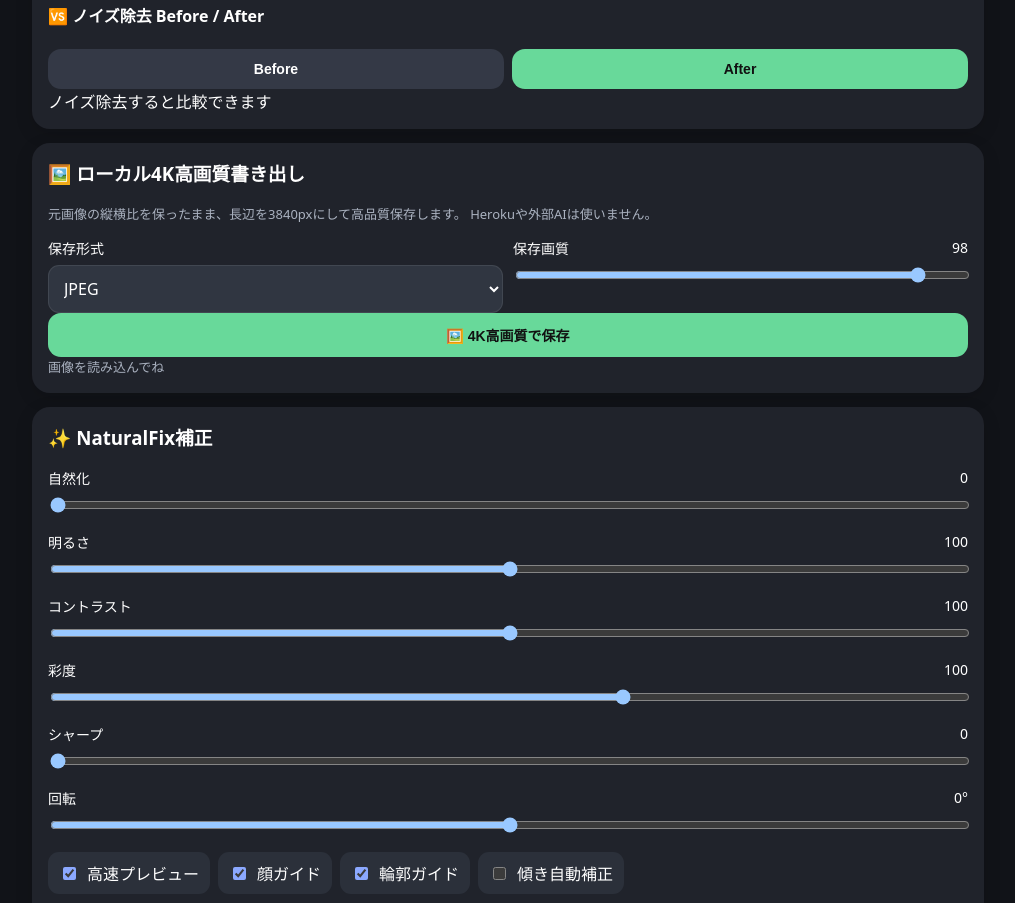
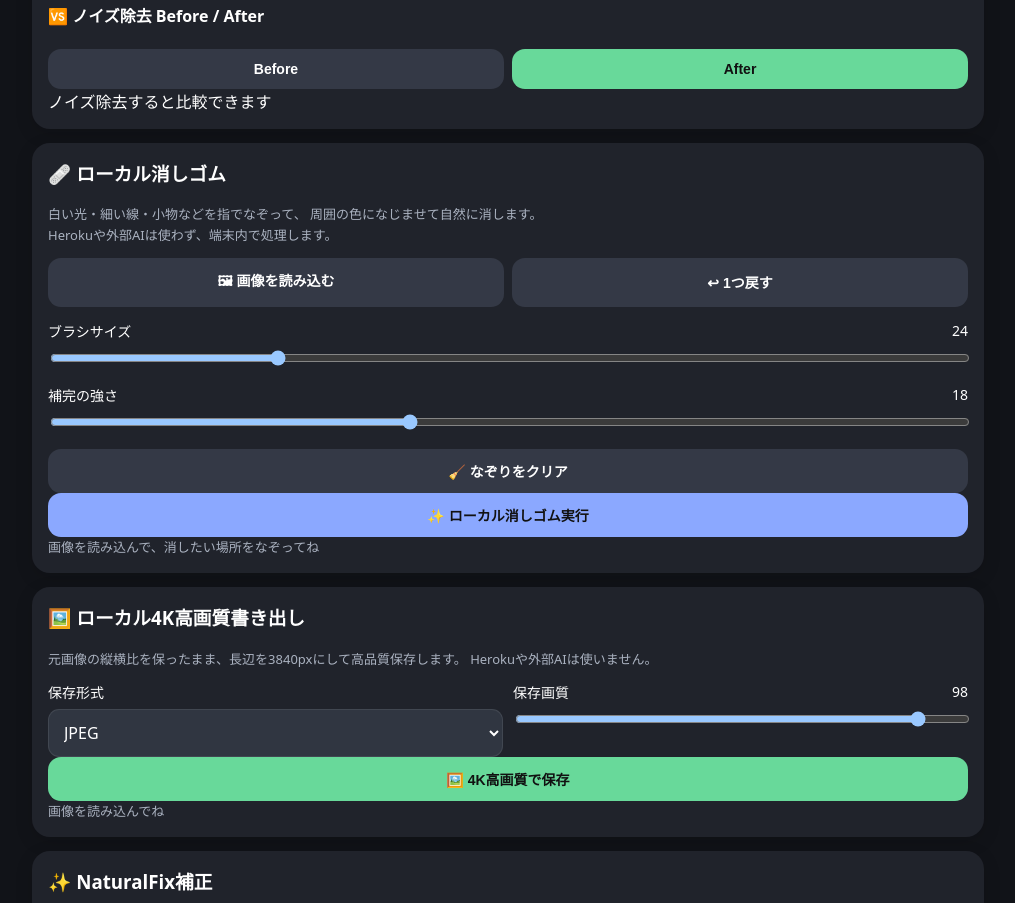
Before and after one commit to schanghong60-rgb/NaturalFix, a website: page public/index.html in a window 1280 px wide. Shown: the part 2332-3235 px from the top of the page, without its empty margins (132-1147 px from the left). Drawn offline with Linux system fonts and the light colour scheme; no server answers.

Commit message:
Add local cleanup studio UI

```diff
--- a/public/index.html
+++ b/public/index.html
@@ -368,6 +368,109 @@
   ノイズ除去すると比較できます
 </div>
 </section>
+  <section class="card" id="localCleanupStudio">
+  <h3>🩹 ローカル消しゴム</h3>
+
+  <p class="note">
+    白い光・細い線・小物などを指でなぞって、
+    周囲の色になじませて自然に消します。<br>
+    Herokuや外部AIは使わず、端末内で処理します。
+  </p>
+
+  <input
+    id="localCleanupFile"
+    type="file"
+    accept="image/*"
+    hidden
+  >
+
+  <div class="buttons">
+    <button
+      id="localCleanupPickButton"
+      type="button"
+    >
+      🖼 画像を読み込む
+    </button>
+
+    <button
+      id="localCleanupUndoButton"
+      type="button"
+    >
+      ↩ 1つ戻す
+    </button>
+  </div>
+
+  <div class="control">
+    <label>
+      <span>ブラシサイズ</span>
+      <span id="localCleanupBrushSizeValue">24</span>
+    </label>
+
+    <input
+      id="localCleanupBrushSize"
+      type="range"
+      min="6"
+      max="80"
+      step="1"
+      value="24"
+    >
+  </div>
+
+  <div class="control">
+    <label>
+      <span>補完の強さ</span>
+      <span id="localCleanupStrengthValue">18</span>
+    </label>
+
+    <input
+      id="localCleanupStrength"
+      type="range"
+      min="4"
+      max="40"
+      step="1"
+      value="18"
+    >
+  </div>
+
+  <button
+    id="localCleanupClearMaskButton"
+    type="button"
+    style="width:100%"
+  >
+    🧹 なぞりをクリア
+  </button>
+
+  <button
+    id="localCleanupRunButton"
+    class="primary"
+    type="button"
+    style="width:100%"
+  >
+    ✨ ローカル消しゴム実行
+  </button>
+
+  <div
+    id="localCleanupStatus"
+    class="status"
+  >
+    画像を読み込んで、消したい場所をなぞってね
+  </div>
+
+  <div
+    id="localCleanupCanvasWrap"
+    class="generated"
+  >
+    <canvas
+      id="localCleanupCanvas"
+      style="
+        display:none;
+        width:100%;
+        border-radius:12px;
+        touch-action:none;
+      "
+    ></canvas>
+  </div>
+  </section>
   <section class="card" id="local4kStudio">
   <h3>🖼️ ローカル4K高画質書き出し</h3>
 
```
